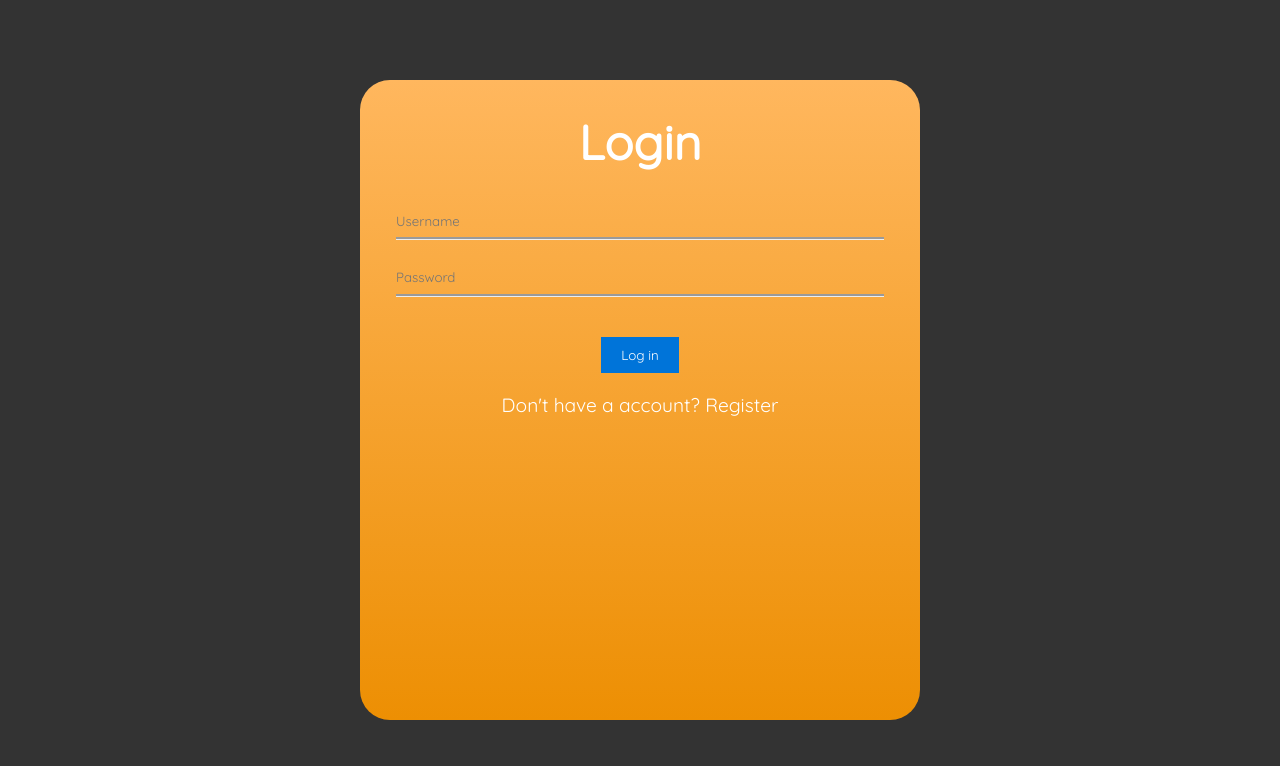
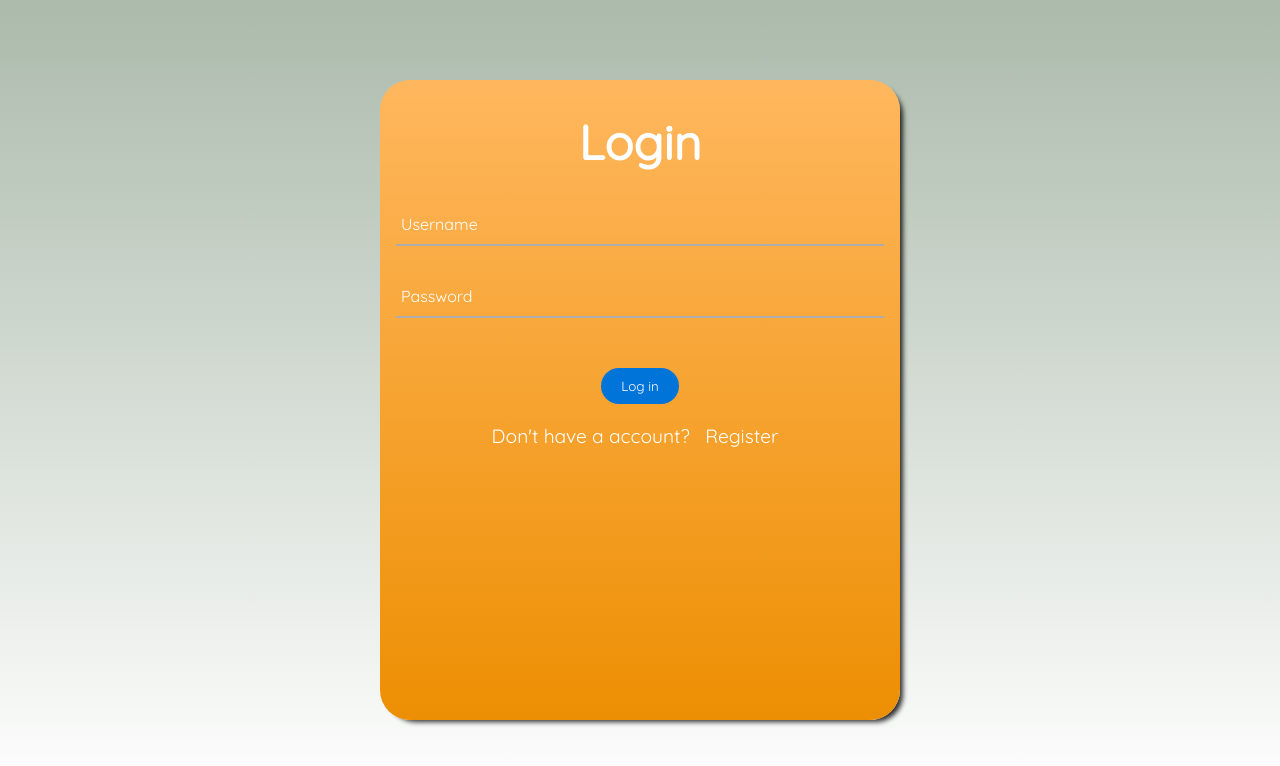
Before and after one commit to KN999/Slambook, a React (Create React App) app in the folder client/: page /Login in a window 1280 px wide. Shown: the top 766 px of the page. Built offline with nearby package versions, Linux system fonts and the light colour scheme.

Commit message:
a few changes in the ui.

```diff
--- a/client/src/Components/Homepage/Homepage.css
+++ b/client/src/Components/Homepage/Homepage.css
@@ -4,7 +4,7 @@
 
 a {
     text-decoration: none;
-    padding: 0px;
+    padding: 0px 10px;
     color: #fff;
     transition: 0.2s;
 }
--- a/client/src/Components/Login/Login.css
+++ b/client/src/Components/Login/Login.css
@@ -5,7 +5,7 @@
 
 #login {
     text-align: center;
-    background-color: #333;;
+    background: linear-gradient(to bottom, #abbaab, #ffffff);
     height: 100vh;
     color: #fff;
 }
@@ -19,7 +19,8 @@
     background: linear-gradient(to bottom, #ffb75e, #ed8f03);
     border-radius: 30px;
     height: 80vh;
-    width: 70vh;
+    width: 65vh;
+    box-shadow: #000000d0 6px 5px 5px -3px;
 }
 
 .form-head {
@@ -32,21 +33,50 @@
 }
 
 .form-group {
-    background-color: none;
-    color: white;
-    border-bottom: white;
-    margin: 20px;
+    border-bottom: 2px solid #adadad;
+  position: relative;
+  margin: 30px 0;
 }
 
 .form-field {
-    border:none;
-    height: 2.5em;
-    background-color: #141414;
+    font-size: 15px;
+  color: #333;
+  border: none;
+  width: 100%;
+  outline: none;
+  background: none;
+  padding: 0 5px;
+  height: 40px;
+}
+
+.form-group span::before{
+    content: attr(data-placeholder);
+    position: absolute;
+    top: 50%;
+    left: 5px;
+    color: #fff;
+    transform: translateY(-50%);
+    z-index: -1;
+    transition: .5s;
+}
+
+.form-group span::after{
+    content: '';
+    position: absolute;
+    left: 0%;
+    width: 0%;
+    height: 2px;
+    background: linear-gradient(120deg,#3498db,#8e44ad);
+    transition: .5s;
+}
+
+input:focus + span::before{
+    top: -5px;
+}
+input:focus + span::after{
     width: 100%;
-    border-bottom: white;
-    background-color: transparent;
-    border-bottom: groove;
 }
+
 
 .form-btn {
     border: none;
@@ -55,6 +85,7 @@
     background-color: #0074D9;
     color:#fff;
     cursor: pointer;
+    border-radius: 30px;
 }
 
 .form-tail {
@@ -67,6 +98,14 @@
         width: 45vh;
     }
 
+    .form-head {
+        font-size: 1.5em;
+    }
+
+    .form-btn {
+        margin-bottom:10px;
+    }
+
     .form-tail {
         font-size: 1em;
     }
--- a/client/src/Components/Login/Login.js
+++ b/client/src/Components/Login/Login.js
@@ -16,10 +16,12 @@ function Login () {
                     <div className="container">
                         <form>
                             <div className="form-group">
-                                <input type="text" name="username" placeholder="Username" className="form-field"/>
+                                <input type="text" name="username" className="form-field" autoComplete="off" />
+                                <span data-placeholder="Username"></span>
                             </div>
                             <div className="form-group">
-                                <input type="text" name="password" placeholder="Password" className="form-field"/>
+                                <input type="text" name="password" className="form-field" autoComplete="off" />
+                                <span data-placeholder="Password"></span>
                             </div>
 
                             <input type="submit" value="Log in" className="form-btn"/>
```
